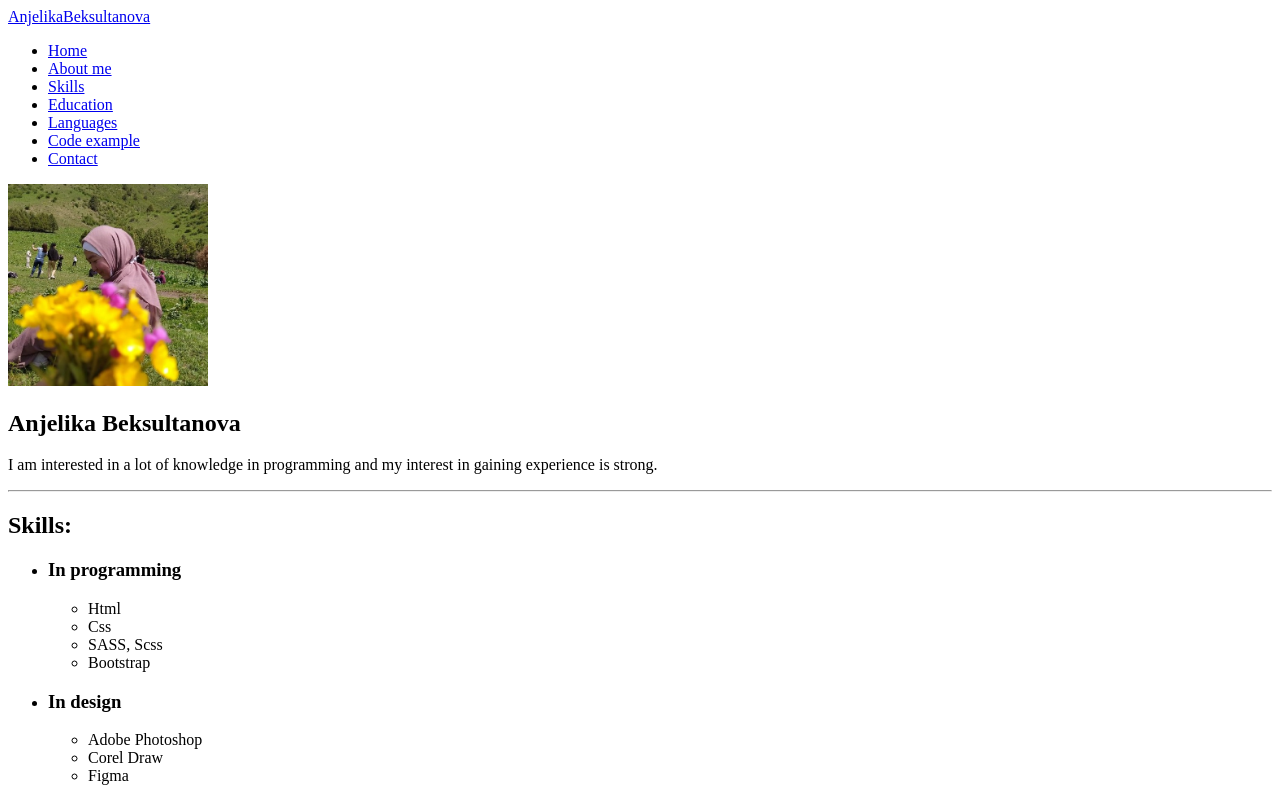
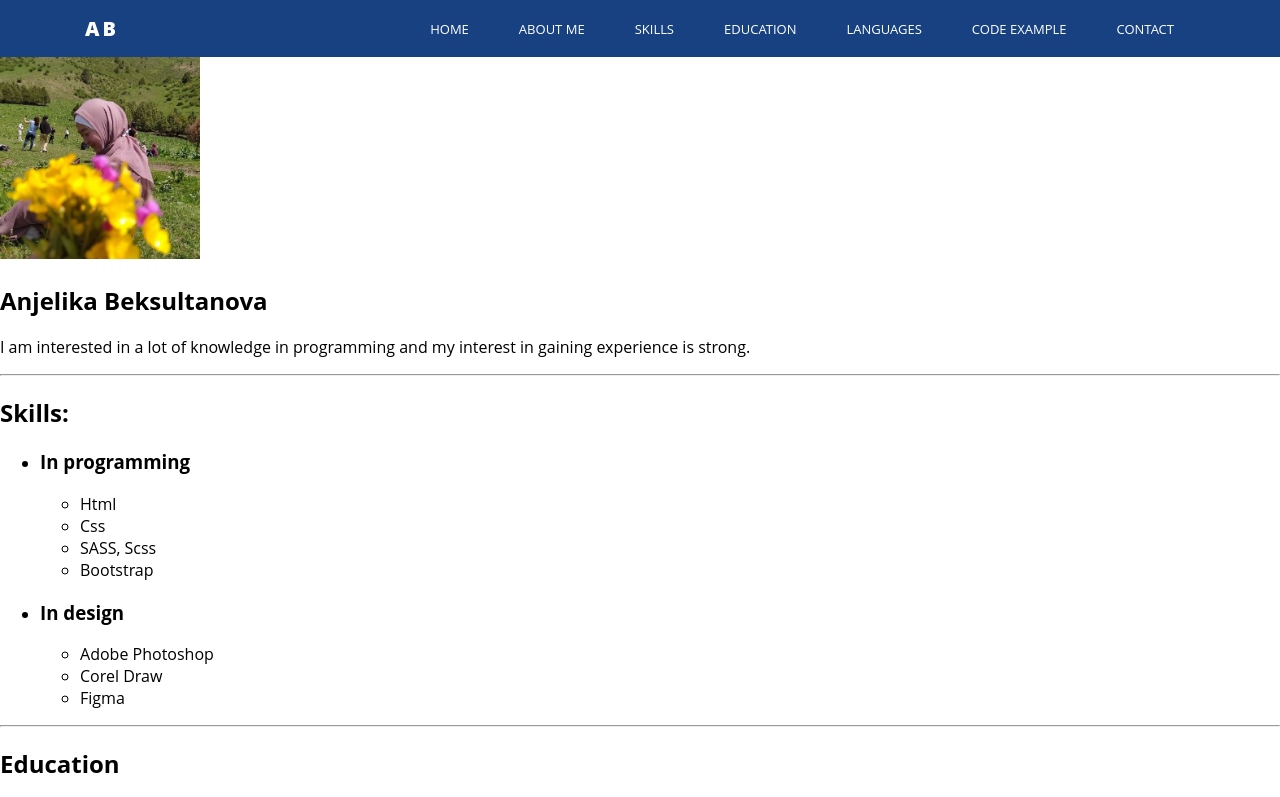
Before and after one commit to Beksultanova/portfolio, a plain HTML site: page index.html in a window 1280 px wide. Shown: the top 797 px of the page. Drawn offline with Linux system fonts and the light colour scheme.

Commit message:
finished nav

```diff
--- a/index.html
+++ b/index.html
@@ -6,13 +6,14 @@
     <meta http-equiv="X-UA-Compatible" content="IE=edge">
     <meta name="viewport" content="width=device-width, initial-scale=1.0">
     <title>My сurriculum vitae</title>
-    <link rel="stylesheet" href="style.csss">
+    <link rel="stylesheet" href="style.css">
 </head>
 
 <body>
     <header class="header">
         <nav class="header-navigation">
-            <a id="logo" class="header-logo" href="#home">AnjelikaBeksultanova</a>
+            <div class="container">
+                <a id="logo" class="header-logo" href="#home">AB</a>
                 <ul class="menu">
                     <li class="menu-item">
                         <a class="menu-link" href="#home">Home</a>
@@ -36,6 +37,7 @@
                         <a class="menu-link" href="#contact">Contact</a>
                     </li>
                 </ul>
+            </div>
         </nav>
         <img width="200" src="./img/photo.jpg" alt="logo">
     </header>
--- a/style.css
+++ b/style.css
@@ -0,0 +1,82 @@
+:root {
+    --accent: #174180;
+    --accent-light: #3764a7;
+    --pure-white: #ffffff;
+}
+
+html {
+    box-sizing: border-box;
+    scroll-behavior: smooth;
+}
+
+*,
+*:after,
+*:before {
+    box-sizing: inherit;
+}
+
+body {
+    font-family: "Open Sans", sans-serif;
+    margin: 0;
+}
+
+.container {
+    display: flex;
+    justify-content: space-between;
+    align-items: center;
+    width: 1140px;
+    margin: 0 auto;
+    padding: 0 15px;
+    /* border: 1px solid black; */
+}
+
+.header a {
+    color: var(--pure-white);
+    text-decoration: none;
+}
+
+.header-navigation {
+    background-color: var(--accent);
+    color: var(--pure-white);
+    padding: 15px 0;
+}
+
+.header-logo {
+    display: inline-block;
+    width: 20%;
+    font-size: 20px;
+    font-weight: 800;
+    letter-spacing: 3px;
+}
+
+.header-logo img {
+    widows: 100%;
+    height: 60%;
+    object-fit: contain;
+}
+
+.menu {
+    width: 78%;
+    display: flex;
+    justify-content: flex-end;
+    flex-wrap: wrap;
+    gap: 8px;
+    list-style: none;
+    font-size: 0;
+}
+
+.menu-item {
+    display: inline-block;
+}
+
+.menu-link {
+    padding: 21px;
+    text-transform: uppercase;
+    font-size: 13px;
+    line-height: 16px;
+    transition: background-color 0.4s;
+}
+
+.menu-link:hover {
+    background-color: var(--accent-light);
+}
```
Lines whose indentation alone changed are shown as unchanged.
